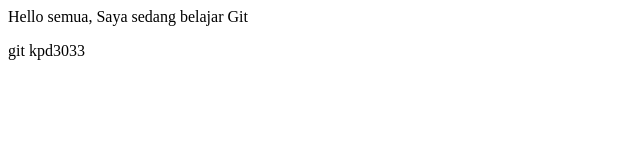
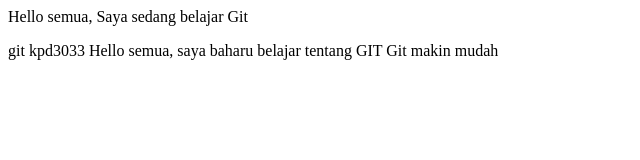
Before and after one commit to imanina2107/project01-html, a plain HTML site: page index.html in a window 1280 px wide. Shown: the whole page, without its empty margins (0-640 px from the left). Drawn offline with Linux system fonts and the light colour scheme.

Commit message:
belajar git mudah

```diff
--- a/index.html
+++ b/index.html
@@ -5,6 +5,8 @@
 <body>
 	<p>Hello semua, Saya sedang belajar Git</p>
 	git kpd3033
+	Hello semua, saya baharu belajar tentang GIT
+	Git makin mudah
 	</body>
 
 	<html>
```
